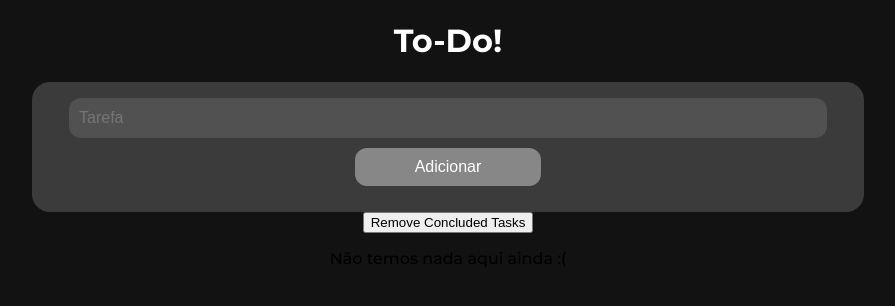
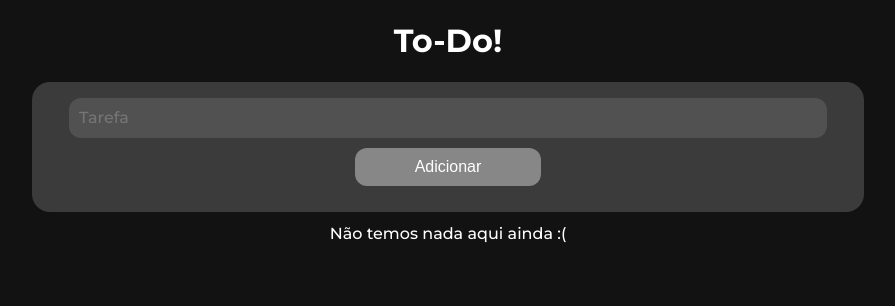
Before and after one commit to Windows87/amazing-to-do-list, a React (Create React App) app: page / in a window 1280 px wide. Shown: the top 306 px of the page, without its empty margins (192-1087 px from the left). Built offline with nearby package versions, Linux system fonts and the light colour scheme.

Commit message:
update some styles

```diff
--- a/src/components/Input/index.tsx
+++ b/src/components/Input/index.tsx
@@ -10,6 +10,8 @@ const Input = styled.input`
   padding-left: 10px;
   margin-bottom: 10px;
   font-size: 16px;
+  outline: none;
+  font-family: Montserrat;
 `
 
 export default Input
--- a/src/pages/Apṕ/components/TasksList/NothingHere.tsx
+++ b/src/pages/Apṕ/components/TasksList/NothingHere.tsx
@@ -1,11 +1,11 @@
 import { styled } from 'styled-components'
 
-const NothingHere = () => <p>Não temos nada aqui ainda :(</p>
-
-const StyledNothingHere = styled(NothingHere)`
+const StyledNothingHere = styled.p`
   color: white;
   margin: 0;
   margin-top: 12px;
 `
 
-export default StyledNothingHere
+const NothingHere = () => <StyledNothingHere>Não temos nada aqui ainda :(</StyledNothingHere>
+
+export default NothingHere
--- a/src/pages/Apṕ/components/TasksList/index.tsx
+++ b/src/pages/Apṕ/components/TasksList/index.tsx
@@ -1,10 +1,11 @@
+import Button from '../../../../components/Button'
 import { useTasks } from '../../../../contexts/TasksContext'
 import StyledNothingHere from './NothingHere'
 import TaskCard from './TaskCard'
 import Wrapper from './Wrapper'
 
 const TasksList = () => {
-  const { tasks } = useTasks()
+  const { tasks, finishTasks } = useTasks()
 
   const isTasksEmpty = !tasks.length
 
@@ -15,6 +16,7 @@ const TasksList = () => {
       {tasks.map((task: Task) => (
         <TaskCard key={task.id} task={task} />
       ))}
+      {tasks && <Button onClick={finishTasks}>Remover Tarefas Concluídas</Button>}
     </Wrapper>
   )
 }
--- a/src/pages/Apṕ/index.tsx
+++ b/src/pages/Apṕ/index.tsx
@@ -2,16 +2,12 @@ import Background from '../../components/Background'
 import AddForm from './components/AddForm'
 import TasksList from './components/TasksList'
 import TodoTitle from './components/TodoTitle'
-// import { useTasks } from '../../../../contexts/TasksContext'
-import { useTasks } from '../../contexts/TasksContext'
 
 const App = () => {
-  const { finishTasks } = useTasks()
   return (
     <Background>
       <TodoTitle />
       <AddForm />
-      <button onClick={finishTasks}>Remove Concluded Tasks</button>
       <TasksList />
     </Background>
   )
```
